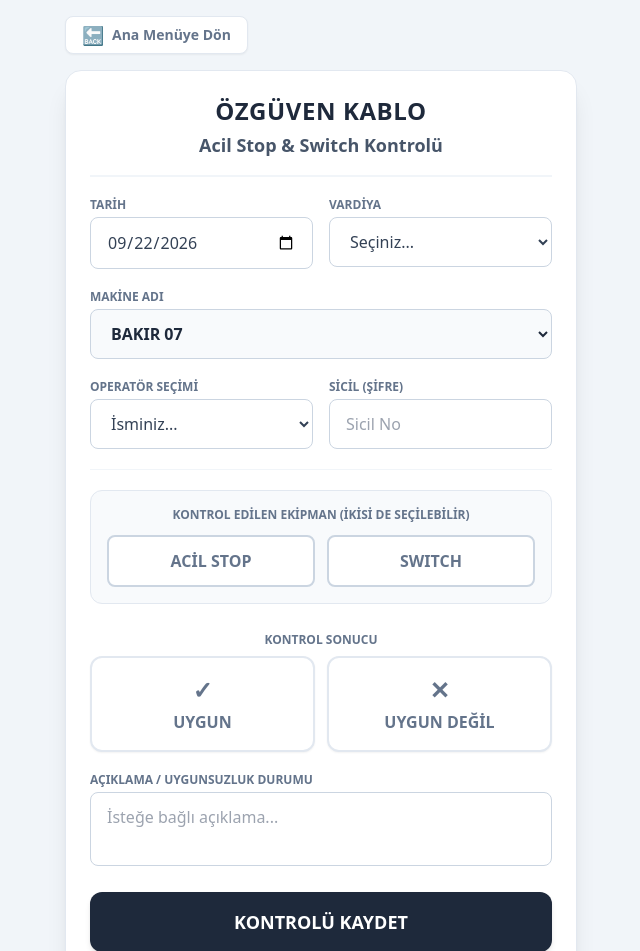
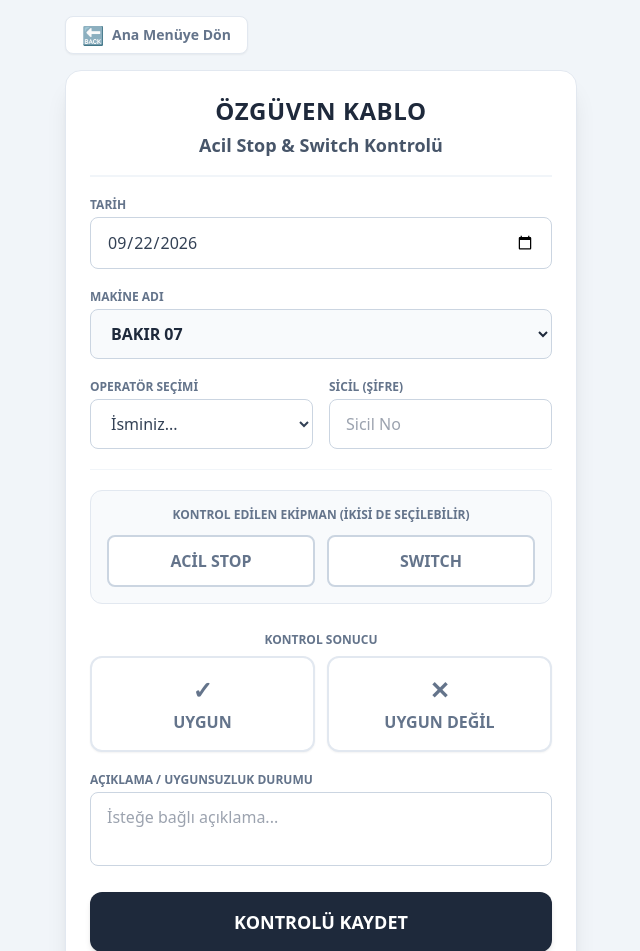
Before and after one commit to ynr1234/ozguven-fabrika, a FastAPI app: page /kontrol in a window 1280 px wide. Shown: the top 951 px of the page, without its empty margins (319-959 px from the left). Run offline with FastAPI, Linux system fonts and the light colour scheme; some libraries are stand-ins or nearby versions.

Commit message:
Add files via upload

```diff
--- a/main.py
+++ b/main.py
@@ -35,7 +35,6 @@ class StopSwitchKayit(Base):
 
     id = Column(Integer, primary_key=True, index=True)
     tarih = Column(String(20))
-    vardiya = Column(String(50))
     makine = Column(String(100))
     sicil_no = Column(String(50))
     ad_soyad = Column(String(100))
@@ -168,7 +167,6 @@ async def kontrol_yanlis_giris():
 async def kontrol_kaydet(
     request: Request,
     tarih: str = Form(...),
-    vardiya: str = Form(...),
     makine: str = Form(...),
     ad_soyad: str = Form(...),
     girilen_sicil: str = Form(...),
@@ -197,7 +195,7 @@ async def kontrol_kaydet(
     is_switch = switch_val == "1"
 
     yeni_kayit = StopSwitchKayit(
-        tarih=tarih, vardiya=vardiya, makine=makine, sicil_no=PERSONEL_DB[ad_soyad]["sicil_no"],
+        tarih=tarih, makine=makine, sicil_no=PERSONEL_DB[ad_soyad]["sicil_no"],
         ad_soyad=ad_soyad, acil_stop=is_acil_stop, switch=is_switch, durum=durum, aciklama=aciklama
     )
 
--- a/templates/admin_kontrol.html
+++ b/templates/admin_kontrol.html
@@ -20,7 +20,6 @@
 
         <div class="flex justify-between items-center mb-4">
             <h2 class="text-2xl font-bold text-slate-800">Acil Stop & Switch Geçmiş Kayıtları</h2>
-            <!-- İleride Excel dışa aktarım butonu konulabilir -->
         </div>
 
         <div class="bg-white rounded-xl border border-slate-200 shadow-sm overflow-x-auto">
@@ -29,7 +28,6 @@
                     <tr>
                         <th class="p-3">Kayıt Zamanı</th>
                         <th class="p-3">Tarih</th>
-                        <th class="p-3">Vardiya</th>
                         <th class="p-3">Makine</th>
                         <th class="p-3">Personel</th>
                         <th class="p-3">Kontrol Edilenler</th>
@@ -42,7 +40,6 @@
                     <tr class="hover:bg-slate-50">
                         <td class="p-3 text-xs text-slate-400">{{ k.kayit_zamani.strftime('%d.%m %H:%M') }}</td>
                         <td class="p-3 font-medium text-slate-700">{{ k.tarih }}</td>
-                        <td class="p-3 text-slate-600">{{ k.vardiya }}</td>
                         <td class="p-3 font-bold text-slate-800">{{ k.makine }}</td>
                         <td class="p-3 font-medium text-slate-700">{{ k.ad_soyad }}</td>
                         <td class="p-3">
--- a/templates/kontrol.html
+++ b/templates/kontrol.html
@@ -46,10 +46,8 @@
         function formKontrol() {
             var ad_soyad = document.getElementById('ad_soyad').value;
             var sicil_no = document.getElementById('girilen_sicil').value;
-            var vardiya = document.getElementById('vardiya').value;
             var mazeret = document.getElementById('aciklama').value;
 
-            if (!vardiya) { alert("Lütfen vardiya seçiniz."); return; }
             if (!ad_soyad) { alert("Lütfen isminizi seçiniz."); return; }
             if (!sicil_no) { alert("Lütfen sicil numaranızı giriniz."); return; }
             if (!acilStopSecili && !switchSecili) {
@@ -96,20 +94,9 @@
             <input type="hidden" id="switch_val" name="switch_val" value="0">
             <input type="hidden" id="durum_val" name="durum" value="">
 
-            <div class="grid grid-cols-2 gap-4">
-                <div>
-                    <label class="block text-xs font-bold text-slate-500 uppercase mb-1">Tarih</label>
-                    <input type="date" name="tarih" value="{{ bugun }}" required class="w-full px-4 py-3 rounded-lg border border-slate-300 focus:outline-none focus:ring-2 focus:ring-blue-500 text-slate-700 font-medium">
-                </div>
-                <div>
-                    <label class="block text-xs font-bold text-slate-500 uppercase mb-1">Vardiya</label>
-                    <select name="vardiya" id="vardiya" required class="w-full px-4 py-3 rounded-lg border border-slate-300 focus:outline-none focus:ring-2 focus:ring-blue-500 text-slate-700 font-medium bg-white">
-                        <option value="" disabled selected>Seçiniz...</option>
-                        <option value="08:00 - 16:00">08:00 - 16:00</option>
-                        <option value="16:00 - 00:00">16:00 - 00:00</option>
-                        <option value="00:00 - 08:00">00:00 - 08:00</option>
-                    </select>
-                </div>
+            <div>
+                <label class="block text-xs font-bold text-slate-500 uppercase mb-1">Tarih</label>
+                <input type="date" name="tarih" value="{{ bugun }}" required class="w-full px-4 py-3 rounded-lg border border-slate-300 focus:outline-none focus:ring-2 focus:ring-blue-500 text-slate-700 font-medium">
             </div>
 
             <div>
```
